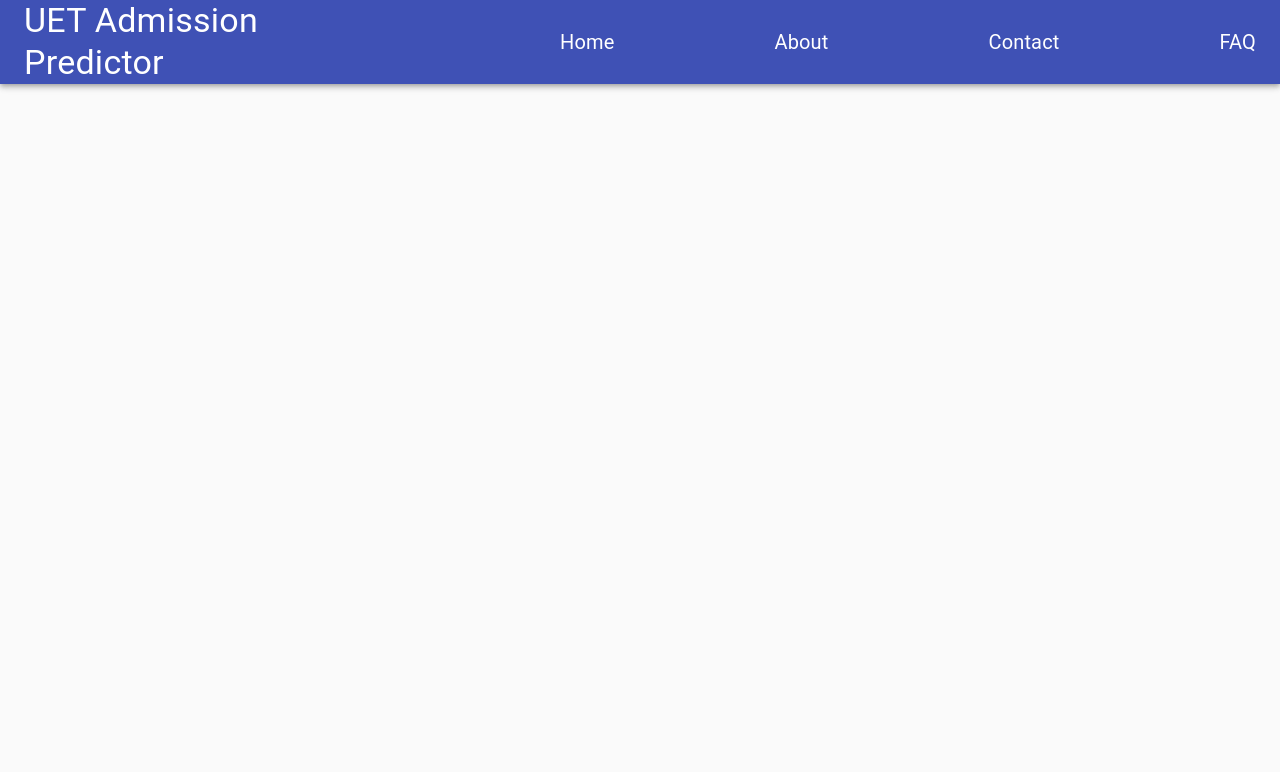
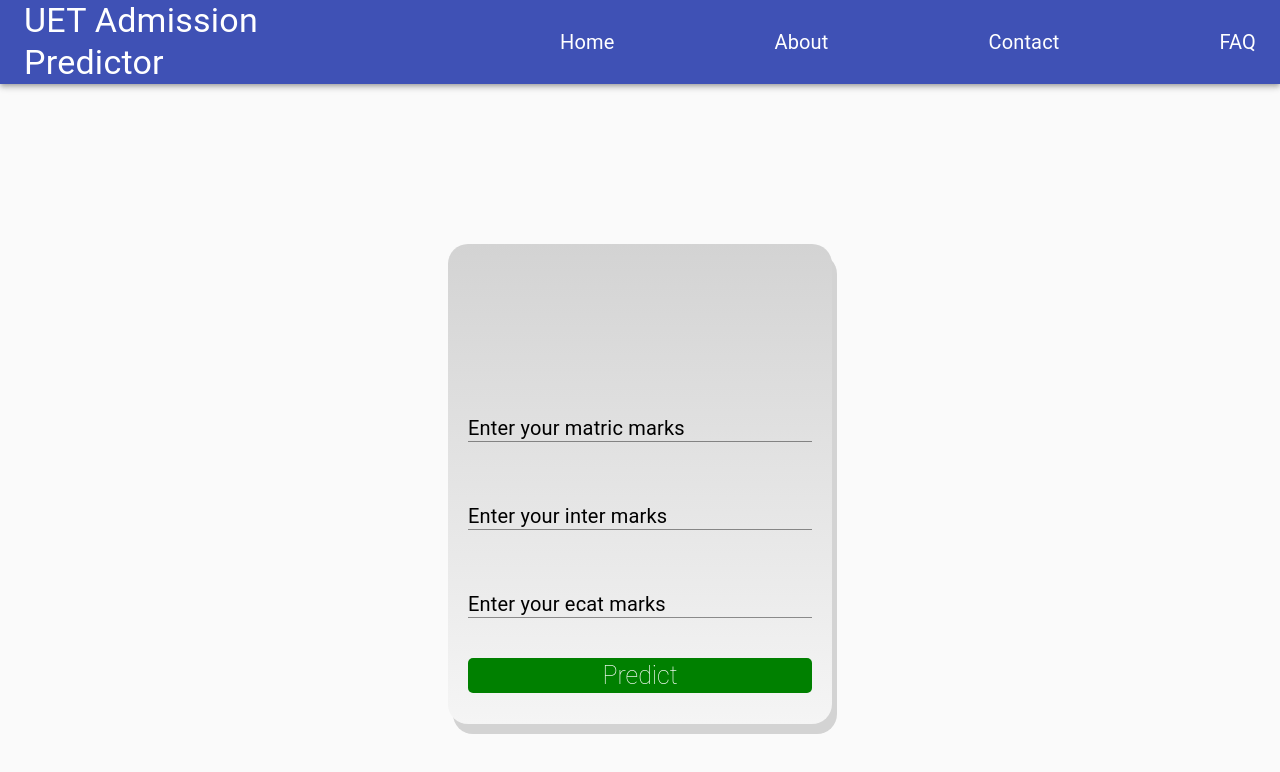
Before and after one commit to M-Ahmad45/Uet_Admission_Predictor, a React (Create React App) app: page / in a window 1280 px wide. Shown: the top 772 px of the page. Built offline with nearby package versions, Linux system fonts and the light colour scheme.

Commit message:
Created panel for entering marks

```diff
--- a/src/App.jsx
+++ b/src/App.jsx
@@ -1,12 +1,12 @@
 import React from "react";
 import { BrowserRouter as Router, Switch, Route } from "react-router-dom";
 import Navbar from "./component/Navbar";
-
+import Input from "./component/Input";
 function App() {
   return (
     <Router>
       <Navbar />
-
+      <Input/>
     </Router>
   );
 }
--- /dev/null
+++ b/src/component/Input.css
@@ -0,0 +1,23 @@
+.inputBlock{
+    display: flex;
+    flex-direction: column;
+    align-items: center;
+    min-width: 300px;
+    max-width: 100%;
+    font-family: Roboto;
+    height: 100vh;
+
+}
+
+.container{
+    color: white;
+    background-image: linear-gradient( lightgray , whitesmoke);
+    margin: auto;
+    background-color: whitesmoke;
+    border-radius: 20px;
+    height: 60vh;
+    width: 30vw;
+    box-shadow:5px 10px lightgray;
+    padding-top: 130px;
+    min-width: 18em;
+}
--- /dev/null
+++ b/src/component/Input.jsx
@@ -0,0 +1,18 @@
+import React from 'react'
+import InputField from './InputField'
+import "./Input.css"
+const Input = () => {
+  return (
+    <div className="inputBlock">
+        <div className="container">
+            <InputField title="Enter your matric marks" isText={true} />
+            <InputField title="Enter your inter marks" isText={true} />
+            <InputField title="Enter your ecat marks" isText={true} />
+            <InputField title="Predict" isText={false}/>
+        </div>
+
+    </div>
+  )
+}
+
+export default Input
--- /dev/null
+++ b/src/component/InputField.css
@@ -0,0 +1,23 @@
+.inputComponent{
+    padding: 20px;
+    display: flex;
+    justify-content: center;
+    align-items: center;
+}
+
+.predictBtn{
+     color: white;
+     background-color: green;
+     border-color: transparent ;
+     font-size:25px;
+     font-weight: 20;
+     border-radius: 5px;
+     font-family:Roboto;
+     width: 34vw;
+     max-width: 400px;
+}
+.predictBtn:hover{
+    transition: 100ms transform ease-in;
+    transform: scale(1.02);
+    background-image: linear-gradient( green , darkgreen);
+}
--- /dev/null
+++ b/src/component/InputField.jsx
@@ -0,0 +1,21 @@
+import { Input ,TextField , Button, Typography } from '@material-ui/core'
+import React from 'react'
+import "./InputField.css"
+
+
+const InputField = ({title , isText , marks}) => {
+  return (
+    <div className="inputComponent">
+        {isText?
+        <>
+        <TextField id="standard-basic" label={title} variant="standard" type={'number'} fullWidth InputLabelProps={{style: {fontSize: 20,fontFamily:"Roboto" , color:"black" , textAlign: 'center'}} }/>
+        </>
+        :
+        <button className="predictBtn">{title}</button>
+        }
+    </div>
+
+  )
+}
+
+export default InputField
```
Also changed, not shown: 1 other file (tests, documents, lock files or other folders).
